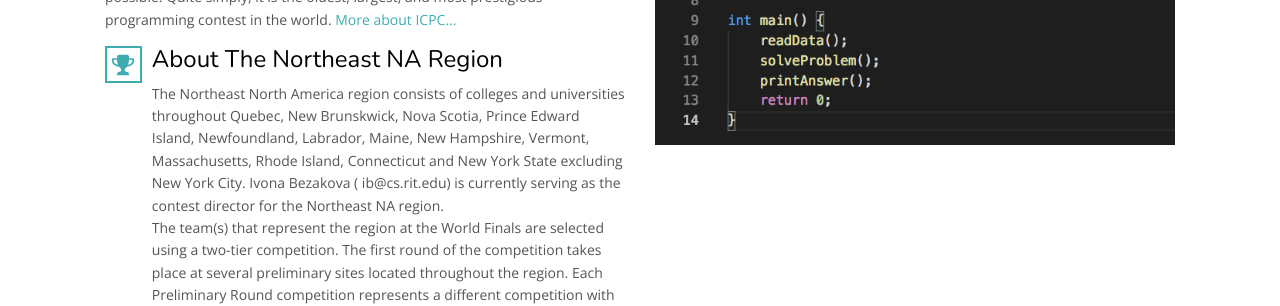
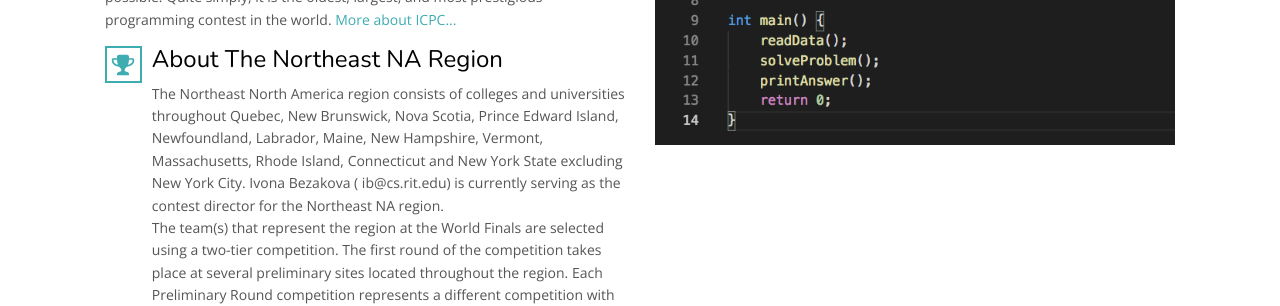
Before and after one commit to icpc/na-northeast-web, a Jekyll site: the page built from docs/index.html, in a window 1280 px wide and 900 px high, scrolled down 953 px. Shown: the part 176-482 px from the top of the window. Built offline with Jekyll 4.4.1, drawn with Linux system fonts in a browser that asks for light colours; nearby versions of some CDN libraries.

Commit message:
spelling fix

```diff
--- a/docs/_data/about.yml
+++ b/docs/_data/about.yml
@@ -8,7 +8,7 @@
 
 northeast:
   The Northeast North America region consists of colleges and universities
-  throughout Quebec, New Brunskwick, Nova Scotia, Prince Edward
+  throughout Quebec, New Brunswick, Nova Scotia, Prince Edward
   Island, Newfoundland, Labrador, Maine, New Hampshire, Vermont,
   Massachusetts, Rhode Island, Connecticut and New York State excluding
   New York City. Ivona Bezakova ( ib@cs.rit.edu) is currently serving as the
```
